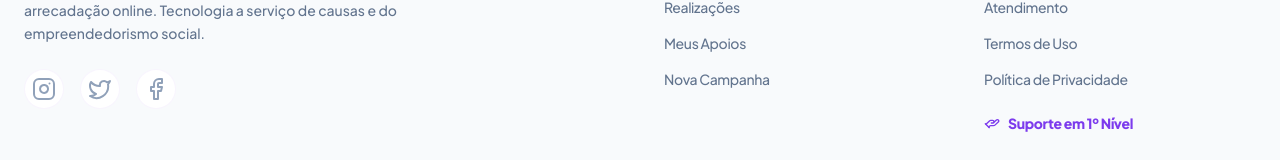
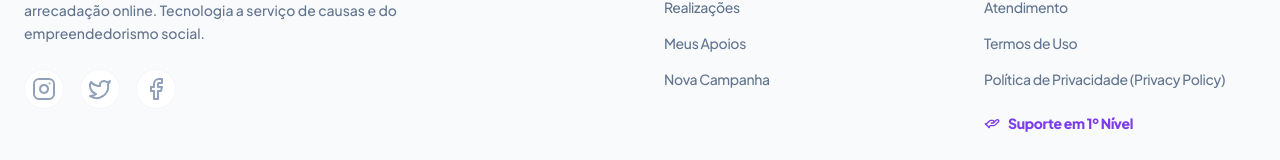
Before and after one commit to WebuildSoft/myrifa, a Next.js app: page / in a window 1280 px wide. Shown: the part 3453-3613 px from the top of the page. Built offline with nearby package versions, Linux system fonts and the light colour scheme; no server answers; the database is empty.

Commit message:
fix: fine-tune privacy policy link for google crawler (portuguese + english)

```diff
--- a/components/home/HomeFooter.tsx
+++ b/components/home/HomeFooter.tsx
@@ -40,7 +40,7 @@ export function HomeFooter() {
                         <li><Link href="/ajuda" className="hover:text-primary transition-colors">Central de Ajuda</Link></li>
                         <li><Link href="/contato" className="hover:text-primary transition-colors">Atendimento</Link></li>
                         <li><Link href="/termos" className="hover:text-primary transition-colors">Termos de Uso</Link></li>
-                        <li><Link href="/privacidade" className="hover:text-primary transition-colors">Política de Privacidade</Link></li>
+                        <li><Link href="/privacidade" className="hover:text-primary transition-colors">Política de Privacidade (Privacy Policy)</Link></li>
                         <li className="flex items-center gap-2 text-primary font-black pt-2">
                             <HelpingHand className="h-4 w-4" />
                             <span>Suporte em 1º Nível</span>
```
